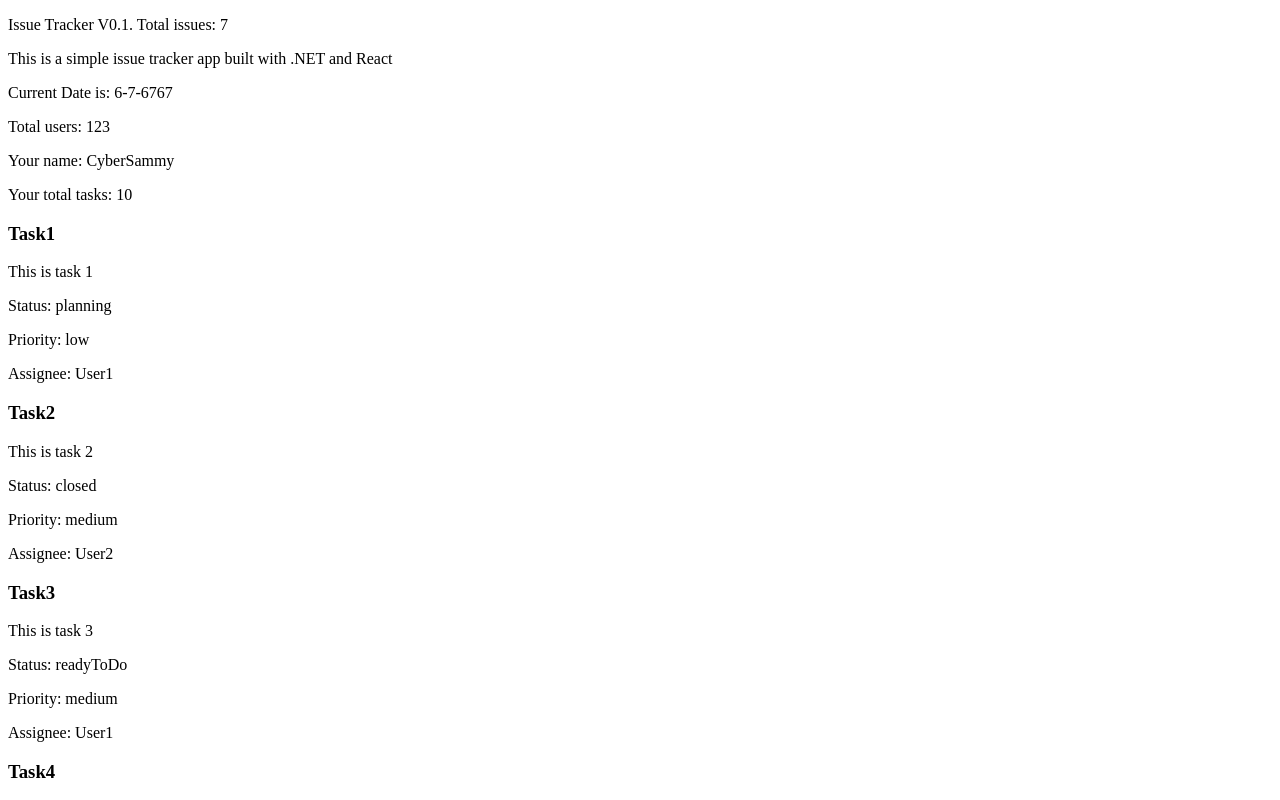
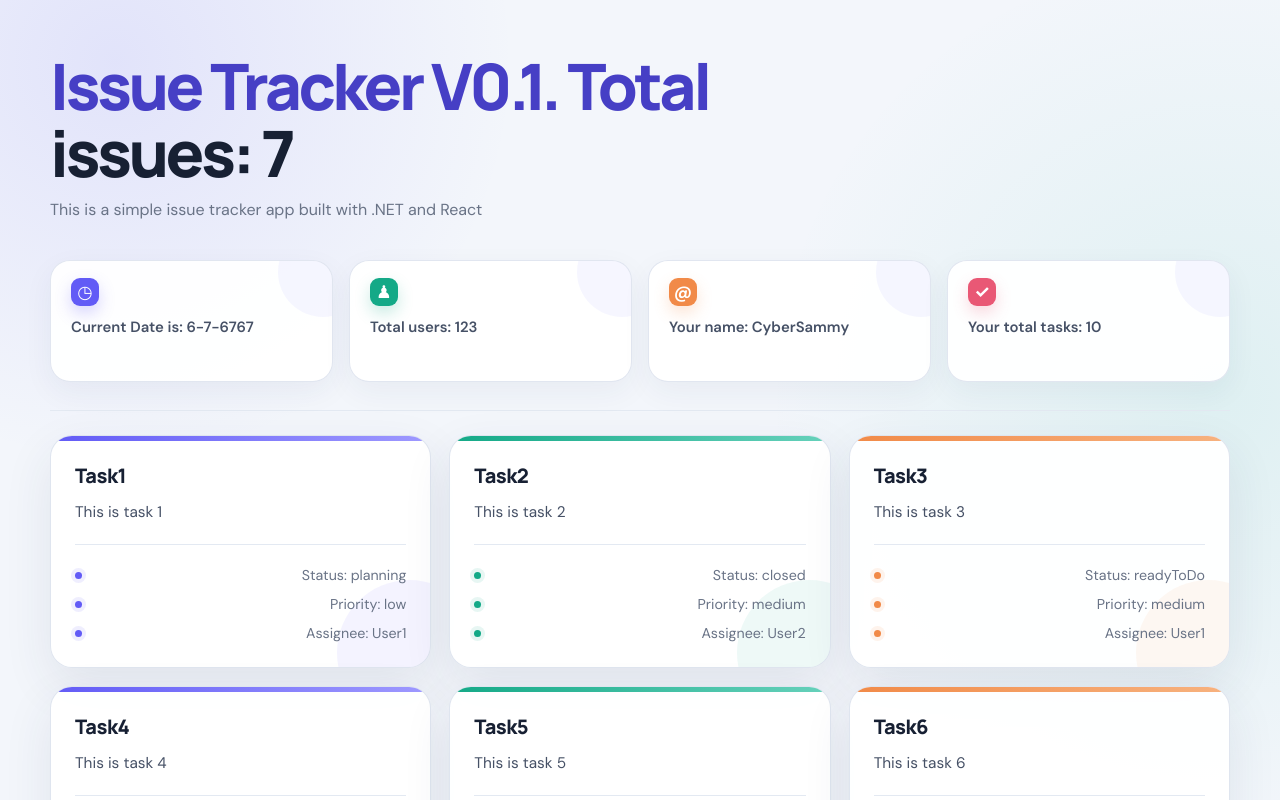
Before and after one commit to Cyber-Sammy/IssueTracker, a React (Vite) app in the folder frontend/: page / in a window 1280 px wide. Shown: the top 800 px of the page. Built offline with nearby package versions, Linux system fonts and the light colour scheme.

Commit message:
add styles

```diff
--- a/frontend/src/App.css
+++ b/frontend/src/App.css
@@ -0,0 +1,57 @@
+.app-container {
+  position: relative;
+  width: min(1180px, calc(100% - 48px));
+  min-height: 100vh;
+  margin: 0 auto;
+  padding: 52px 0 72px;
+}
+
+.app-container::before {
+  position: absolute;
+  z-index: -1;
+  top: 2rem;
+  right: -2rem;
+  width: 150px;
+  height: 150px;
+  border: 1px solid rgba(98, 91, 246, 0.16);
+  border-radius: 42px;
+  content: '';
+  transform: rotate(18deg);
+}
+
+.app-container > p {
+  max-width: 560px;
+  margin: 10px 0 36px;
+  color: var(--muted);
+  font-size: 1rem;
+  line-height: 1.7;
+}
+
+.information-block {
+  display: grid;
+  grid-template-columns: repeat(4, minmax(0, 1fr));
+  gap: 16px;
+  margin-bottom: 28px;
+}
+
+@media (max-width: 880px) {
+  .information-block {
+    grid-template-columns: repeat(2, minmax(0, 1fr));
+  }
+}
+
+@media (max-width: 560px) {
+  .app-container {
+    width: min(100% - 28px, 1180px);
+    padding: 32px 0 48px;
+  }
+
+  .app-container > p {
+    margin-bottom: 26px;
+  }
+
+  .information-block {
+    grid-template-columns: 1fr;
+    gap: 12px;
+  }
+}
--- a/frontend/src/components/Header.tsx
+++ b/frontend/src/components/Header.tsx
@@ -6,7 +6,7 @@ interface HeaderProps {
 
 function Header({totalIssues} : HeaderProps) {
     return (
-        <p>Issue Tracker V0.1. Total issues: {totalIssues}</p>
+        <h1>Issue Tracker V0.1. Total issues: {totalIssues}</h1>
     );
 }
 
--- a/frontend/src/components/styles/Header.css
+++ b/frontend/src/components/styles/Header.css
@@ -0,0 +1,21 @@
+h1 {
+  max-width: 820px;
+  margin: 0;
+  color: var(--ink);
+  font-family: 'Manrope', 'DM Sans', sans-serif;
+  font-size: clamp(2.15rem, 5vw, 4.35rem);
+  font-weight: 800;
+  letter-spacing: -0.055em;
+  line-height: 1.05;
+}
+
+h1::first-line {
+  color: var(--primary-dark);
+}
+
+@media (max-width: 560px) {
+  h1 {
+    font-size: clamp(2rem, 12vw, 3rem);
+    letter-spacing: -0.045em;
+  }
+}
--- a/frontend/src/components/styles/InfoBlock.css
+++ b/frontend/src/components/styles/InfoBlock.css
@@ -0,0 +1,75 @@
+.information-block > div {
+  position: relative;
+  min-height: 122px;
+  overflow: hidden;
+  padding: 56px 20px 18px;
+  border: 1px solid rgba(222, 228, 239, 0.9);
+  border-radius: 20px;
+  background: var(--surface);
+  box-shadow: 0 10px 30px rgba(44, 55, 91, 0.055);
+  transition: transform 180ms ease, box-shadow 180ms ease, border-color 180ms ease;
+}
+
+.information-block > div::before {
+  position: absolute;
+  top: 17px;
+  left: 20px;
+  display: grid;
+  width: 28px;
+  height: 28px;
+  place-items: center;
+  border-radius: 9px;
+  color: #fff;
+  background: var(--primary);
+  box-shadow: 0 7px 16px rgba(98, 91, 246, 0.25);
+  content: '•';
+  font-size: 1.1rem;
+  font-weight: 700;
+}
+
+.information-block > div:nth-child(1)::before {
+  content: '◷';
+}
+
+.information-block > div:nth-child(2)::before {
+  content: '♟';
+  background: #14a987;
+  box-shadow: 0 7px 16px rgba(20, 169, 135, 0.23);
+}
+
+.information-block > div:nth-child(3)::before {
+  content: '@';
+  background: #f18a48;
+  box-shadow: 0 7px 16px rgba(241, 138, 72, 0.23);
+}
+
+.information-block > div:nth-child(4)::before {
+  content: '✓';
+  background: #e95875;
+  box-shadow: 0 7px 16px rgba(233, 88, 117, 0.23);
+}
+
+.information-block > div::after {
+  position: absolute;
+  top: -34px;
+  right: -36px;
+  width: 90px;
+  height: 90px;
+  border-radius: 50%;
+  background: rgba(98, 91, 246, 0.055);
+  content: '';
+}
+
+.information-block > div:hover {
+  border-color: rgba(98, 91, 246, 0.2);
+  box-shadow: 0 16px 36px rgba(44, 55, 91, 0.1);
+  transform: translateY(-3px);
+}
+
+.information-block p {
+  margin: 0;
+  color: #465166;
+  font-size: 0.93rem;
+  font-weight: 600;
+  line-height: 1.45;
+}
--- a/frontend/src/components/styles/IssueCard.css
+++ b/frontend/src/components/styles/IssueCard.css
@@ -0,0 +1,103 @@
+.issue-card {
+  position: relative;
+  min-height: 230px;
+  overflow: hidden;
+  padding: 26px 24px 22px;
+  border: 1px solid rgba(222, 228, 239, 0.95);
+  border-radius: 22px;
+  background: var(--surface);
+  box-shadow: var(--shadow);
+  isolation: isolate;
+  transition: transform 200ms ease, box-shadow 200ms ease, border-color 200ms ease;
+}
+
+.issue-card::before {
+  position: absolute;
+  z-index: -1;
+  top: 0;
+  left: 0;
+  width: 100%;
+  height: 5px;
+  background: linear-gradient(90deg, var(--card-accent, #625bf6), var(--card-accent-soft, #9e99ff));
+  content: '';
+}
+
+.issue-card::after {
+  position: absolute;
+  z-index: -1;
+  right: -52px;
+  bottom: -58px;
+  width: 145px;
+  height: 145px;
+  border-radius: 50%;
+  background: color-mix(in srgb, var(--card-accent, #625bf6) 7%, transparent);
+  content: '';
+}
+
+.issue-card:nth-child(3n + 2) {
+  --card-accent: #14a987;
+  --card-accent-soft: #66d1bb;
+}
+
+.issue-card:nth-child(3n) {
+  --card-accent: #f18a48;
+  --card-accent-soft: #f7b27f;
+}
+
+.issue-card:hover {
+  border-color: color-mix(in srgb, var(--card-accent, #625bf6) 24%, #e3e9f2);
+  box-shadow: 0 24px 55px rgba(44, 55, 91, 0.14);
+  transform: translateY(-5px);
+}
+
+.issue-card h3 {
+  margin: 0 0 12px;
+  color: var(--ink);
+  font-family: 'Manrope', 'DM Sans', sans-serif;
+  font-size: 1.25rem;
+  font-weight: 800;
+  letter-spacing: -0.025em;
+}
+
+.issue-card p {
+  margin: 8px 0 0;
+  color: var(--muted);
+  font-size: 0.89rem;
+  line-height: 1.5;
+}
+
+.issue-card h3 + p {
+  min-height: 44px;
+  margin: 0 0 20px;
+  padding-bottom: 16px;
+  border-bottom: 1px solid var(--line);
+  color: #465166;
+  font-size: 0.96rem;
+}
+
+.issue-card p:nth-of-type(n + 2) {
+  display: flex;
+  align-items: center;
+  justify-content: space-between;
+  gap: 16px;
+}
+
+.issue-card p:nth-of-type(n + 2)::before {
+  flex: 0 0 7px;
+  width: 7px;
+  height: 7px;
+  border-radius: 50%;
+  background: var(--card-accent, #625bf6);
+  content: '';
+  box-shadow: 0 0 0 4px color-mix(in srgb, var(--card-accent, #625bf6) 10%, transparent);
+}
+
+@supports not (background: color-mix(in srgb, red, blue)) {
+  .issue-card::after {
+    background: rgba(98, 91, 246, 0.06);
+  }
+
+  .issue-card:hover {
+    border-color: rgba(98, 91, 246, 0.25);
+  }
+}
--- a/frontend/src/components/styles/IssuesList.css
+++ b/frontend/src/components/styles/IssuesList.css
@@ -0,0 +1,19 @@
+.elements-list {
+  display: grid;
+  grid-template-columns: repeat(3, minmax(0, 1fr));
+  gap: 18px;
+  padding-top: 24px;
+  border-top: 1px solid var(--line);
+}
+
+@media (max-width: 900px) {
+  .elements-list {
+    grid-template-columns: repeat(2, minmax(0, 1fr));
+  }
+}
+
+@media (max-width: 600px) {
+  .elements-list {
+    grid-template-columns: 1fr;
+  }
+}
--- a/frontend/src/components/styles/NoElements.css
+++ b/frontend/src/components/styles/NoElements.css
@@ -0,0 +1,25 @@
+.no-elements {
+  display: grid;
+  min-height: 280px;
+  margin-top: 24px;
+  padding: 32px;
+  place-items: center;
+  border: 1px dashed #cbd4e3;
+  border-radius: 24px;
+  color: var(--muted);
+  background: rgba(255, 255, 255, 0.65);
+  text-align: center;
+}
+
+.no-elements::before {
+  display: block;
+  margin-bottom: -90px;
+  color: #a8b2c5;
+  content: '✓';
+  font-size: 3rem;
+}
+
+.no-elements p {
+  margin: 0;
+  font-weight: 600;
+}
--- a/frontend/src/index.css
+++ b/frontend/src/index.css
@@ -0,0 +1,49 @@
+@import url('https://fonts.googleapis.com/css2?family=DM+Sans:wght@400;500;600;700&family=Manrope:wght@600;700;800&display=swap');
+
+:root {
+  font-family: 'DM Sans', system-ui, -apple-system, BlinkMacSystemFont, 'Segoe UI', sans-serif;
+  color: #172033;
+  background: #f3f6fb;
+  font-synthesis: none;
+  text-rendering: optimizeLegibility;
+  -webkit-font-smoothing: antialiased;
+  --ink: #172033;
+  --muted: #697386;
+  --line: #e3e9f2;
+  --surface: rgba(255, 255, 255, 0.94);
+  --primary: #625bf6;
+  --primary-dark: #463fc5;
+  --shadow: 0 18px 50px rgba(44, 55, 91, 0.09);
+}
+
+* {
+  box-sizing: border-box;
+}
+
+html {
+  min-width: 320px;
+  min-height: 100%;
+  background: #f3f6fb;
+}
+
+body {
+  min-width: 320px;
+  min-height: 100vh;
+  margin: 0;
+  background:
+    radial-gradient(circle at 9% 5%, rgba(98, 91, 246, 0.12), transparent 25rem),
+    radial-gradient(circle at 95% 32%, rgba(40, 185, 160, 0.1), transparent 28rem),
+    #f3f6fb;
+}
+
+button,
+input,
+textarea,
+select {
+  font: inherit;
+}
+
+::selection {
+  color: #fff;
+  background: var(--primary);
+}
```
